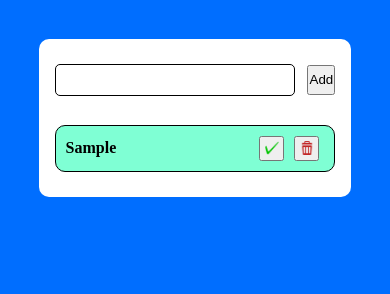
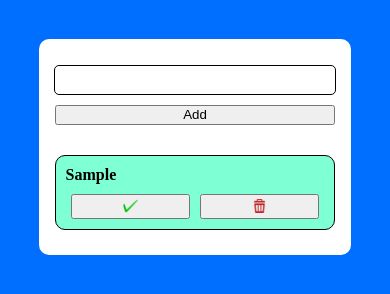
Before and after one commit to Grazethzune/Pemrograman-Web, a plain HTML site: page Tugas2/Tugas2.html in a window 390 px wide. Both pictures are taken after typing "Sample" into the empty fields and a click on the button "Add". Drawn offline with Linux system fonts and the light colour scheme.

Commit message:
modul2_update

```diff
--- a/Tugas2/style.css
+++ b/Tugas2/style.css
@@ -26,6 +26,7 @@ body{
     justify-content: space-between;
     align-items: center;
     margin: 10px 0 20px 0;
+    min-height: 30px;
     height: 30px;
 }
 
@@ -80,3 +81,35 @@ border-radius: 5px;
 .container-content .content-list p{
     font-weight: bold;
 }
+
+@media (max-width: 400px) {
+    .input-add{
+        flex-direction: column;
+        gap: 10px;
+        height: 60px;
+    }
+
+    .input-add input{
+        width: 100%;
+        height: 60%;
+    }
+
+    .input-add button{
+        width: 100%;
+        height: 40%;
+    }
+
+    .container-content{
+        flex-direction: column;
+        align-items: start;
+        gap: 10px
+    }
+
+    .btn{
+        width: 100%;
+    }
+
+    .container-content button{
+        width: 100%;
+    }
+}
```
